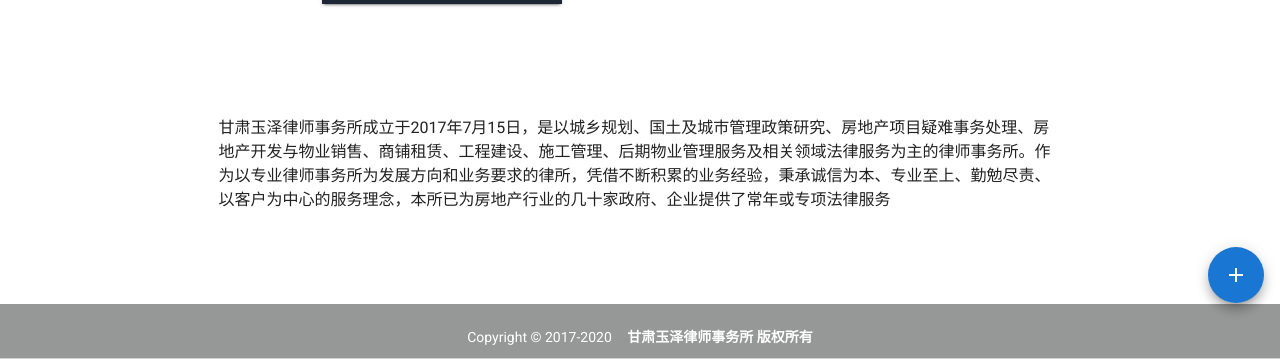
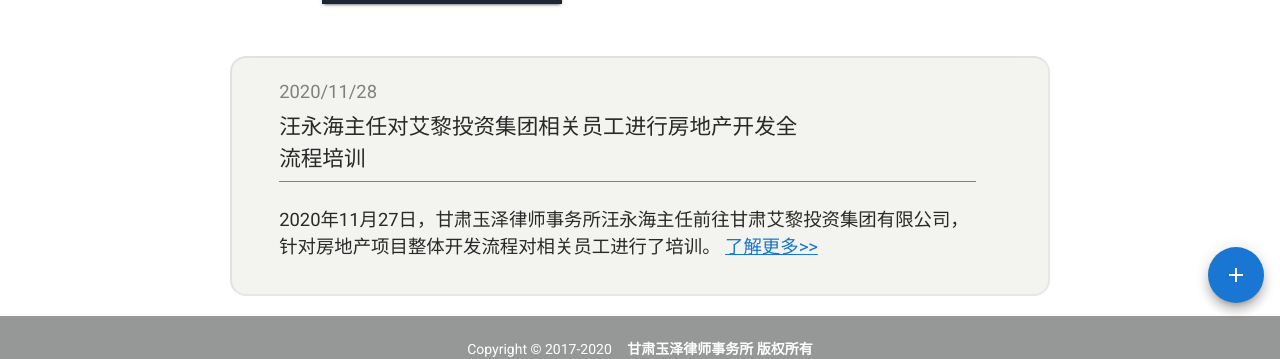
Before and after one commit to y1060165121/yuzelawoffice, a Vue app in the folder yuzelawofficeNew/: page /news in a window 1280 px wide. Shown: the part 481-840 px from the top of the page. Built offline with nearby package versions, Linux system fonts and the light colour scheme.

Commit message:
updated news

```diff
--- a/yuzelawofficeNew/src/component/views/fields.vue
+++ b/yuzelawofficeNew/src/component/views/fields.vue
@@ -3,7 +3,7 @@
   <v-container>
     <v-row>
       <v-col cols="6" v-animateOnScroll="allowAnimation ? 'fadeInLeft' : false" class="left-item">
-        <vue-flip :active-hover="true" width="30vw" height="32vh" transition="1s" >
+        <vue-flip :active-hover="true" width="30vw" height="32vh" transition="1.5s" >
           <template v-slot:front class="front">
             <v-card style="background-color:rgb(242, 236, 227,0.5);border-style: outset; border-width: 2px; border-color:rgba(210, 201, 156, 0.61)"
                     height="32vh"
@@ -86,7 +86,7 @@
                     class="rounded-xl"
                     >
                     <v-icon style="padding-top:5vh;font-size:10vh">mdi-boom-gate</v-icon>
-                    <div style="font-size:2.5vh;padding-top:4vh">商铺租赁、工程建设、施工管理服务及相关领域</div>
+                    <div style="font-size:2.5vh;padding-top:4vh">商铺租赁、工程建设、施工管理服务</div>
         </v-card>
           </template>
           <template v-slot:back class="back">
@@ -95,7 +95,7 @@
                     width="30vw"
                     class="rounded-xl"
                     >
-                    <div style="font-size:2.5vh;padding-top:5vh">商铺租赁、工程建设、施工管理服务及相关领域 back</div>
+                    <div style="font-size:2.5vh;padding-top:5vh">商铺租赁、工程建设、施工管理服务 back</div>
             </v-card>
           </template>
         </vue-flip>
@@ -158,10 +158,10 @@
 </script>
 <style>
 .left-item {
-  padding-left:5vw !important
+  padding-left:5% !important
 }
 .right-item {
-  padding-right:5vw !important
+  padding-right:5% !important
 }
 
 </style>
--- a/yuzelawofficeNew/src/component/views/fieldsPage.vue
+++ b/yuzelawofficeNew/src/component/views/fieldsPage.vue
@@ -1,8 +1,8 @@
 <template>
 
-  <div style="width: 80%; margin: auto; margin-top: 80px; padding-top: 125px">
+  <div style="width: 80%; margin: auto; margin-top: 7vh; padding-top: 125px">
     <v-tabs vertical>
-      <div style="margin-top: 200px">
+      <div style="margin-top: 180px">
         <v-tab>
           <v-icon left>
             mdi-account
@@ -20,7 +20,7 @@
       <v-tab-item>
         <v-card flat>
           <v-card-text>
-            <Fields style="width: 90%; margin-bottom: 10%" :showAnimation="showAnimation"></Fields>
+            <Fields style="width: 100%; margin-bottom: 10%; text-align: center" :showAnimation="showAnimation"></Fields>
           </v-card-text>
         </v-card>
       </v-tab-item>
--- a/yuzelawofficeNew/src/component/views/news.vue
+++ b/yuzelawofficeNew/src/component/views/news.vue
@@ -30,6 +30,7 @@
        >
          <v-scale-transition>
 
+
          </v-scale-transition>
        </v-row>
      </v-card>
@@ -41,20 +42,35 @@
      v-if="model != null"
      height="30vh"
      tile
-     class="mt-3"
-     color="rgba(255,255,255, 0.4)"
+     class="mt-3 rounded-xl"
+
+     style="border-style: inset;border-width: 2px; border-color:rgba(88, 82, 48, 0.07);background-color:rgba(88, 82, 48, 0.07)"
+
    >
      <v-row
        class="fill-height"
-       align="center"
-       justify="center"
+       align="left"
+       justify="left"
+
      >
-     <div>
-         甘肃玉泽律师事务所成立于2017年7月15日，是以城乡规划、国土及城市管理政策研究、房地产项目疑难事务处理、房地产开发与物业销售、商铺租赁、工程建设、施工管理、后期物业管理服务及相关领域法律服务为主的律师事务所。作为以专业律师事务所为发展方向和业务要求的律所，凭借不断积累的业务经验，秉承诚信为本、专业至上、勤勉尽责、以客户为中心的服务理念，本所已为房地产行业的几十家政府、企业提供了常年或专项法律服务
-     </div>
+
+       <div style="font-size:2.3vh;margin-left:7%;margin-right:90%;padding-top:4vh;color:grey">
+           {{newsDetail[model].time}}
+       </div>
+
+       <div style="font-size:2.7vh;margin-left:7%;margin-right:30%; color:#292929;" >
+           {{newsDetail[model].title}}
+       </div>
+       <div style="font-size:2.3vh;text-align:left;padding-top:3vh;margin-bottom:2vh;margin-right:10%;margin-left:7%;color:#292929;border-top: 1px solid grey;">
+            {{newsDetail[model].detail}}
+         <a :href="newsDetail[model].link">了解更多>></a>
+       </div>
+
      </v-row>
    </v-sheet>
+
  </v-expand-transition>
+
 </div>
 </template>
 
@@ -80,10 +96,42 @@
         {
           src: require('@/assets/phone-04.png')
         },
+
+      ],
+      newsDetail: [
         {
-          src: require('@/assets/mp-1_copy.png')
-        }
+          time: '2020/11/28',
+          title:  '汪永海主任对艾黎投资集团相关员工进行房地产开发全流程培训',
+          detail: '2020年11月27日，甘肃玉泽律师事务所汪永海主任前往甘肃艾黎投资集团有限公司，针对房地产项目整体开发流程对相关员工进行了培训。',
+          link: 'https://mp.weixin.qq.com/s/YEHLMueaClWJXgYuMfGs_g'
+        },
+        {
+          time: '2020/10/9',
+          title:  '汪永海主任参加安宁城发集团项目竣工验收前自检自验现场会',
+          detail: '2020年10月7日，甘肃玉泽律师事务所汪永海主任一行接受邀请，前往安宁区安宁堡街道棚户区改造安置项目施工工地，参加安宁城市发展集团有限公司组织的项目竣工验收前的自检自验现场会。',
+          link: 'https://mp.weixin.qq.com/s/rs5NZN2RLyw4ytTl4JaGhg'
+        },
+        {
+          time: '2020/9/28',
+          title:  '玉泽搬新家啦！',
+          detail: '2020年9月11日，甘肃玉泽律师事务所正式由之前西关什字静安小区内，搬迁至位于雁滩高科·高新大厦B座10楼。',
+          link: 'https://mp.weixin.qq.com/s/CxCY8mohYrxj59ITLeqnXg'
+        },
+        {
+          time: '2020/10/9',
+          title:  '玉泽所主任汪永海应邀赴安宁城市发展集团进行法律讲座',
+          detail: '2020年9月25日，甘肃玉泽律师事务所主任汪永海应邀来到兰州市安宁城市发展集团有限公司，对公司的业务骨干进行了一场精彩的法律讲座。',
+          link: 'https://mp.weixin.qq.com/s/hHnsA-BpEYNK_l7F_7rz5w'
+        },
+        {
+          time: '2020/1/13',
+          title:  '玉泽所参与七里河区八里镇“法律服务进宗教活动场所”宣讲活动',
+          detail: '2019年12月31日上午，甘肃玉泽律师事务所汪永海主任来到八里镇五里埔村土主庙，进行了两场关于宪法基础知识和宗教实务管理知识的宣传讲座。',
+          link: 'https://mp.weixin.qq.com/s/49XYXWYk3dsnEpMehK63Qw'
+        },
+
       ]
+
     }
   },
   mounted: function () {
```
Also changed, not shown: 1 other file (tests, documents, lock files or other folders).
